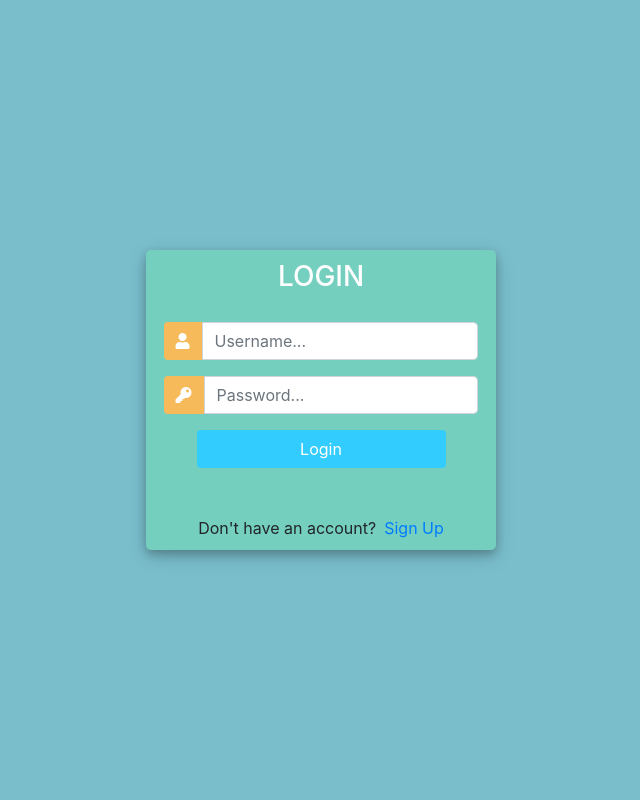
After one commit to bharathjinka09/djangoCRM, a Django app: template accounts/templates/accounts/login.html in a window 1280 px wide. The commit adds this page. Shown: the whole page, without its empty margins (319-959 px from the left). Run offline with Django 3.2, Linux system fonts and the light colour scheme; the template is opened without the code that fills it, so the values that code supplies are empty; some libraries are stand-ins or nearby versions.

Commit message:
User Registration and Login Authentication

```diff
--- /dev/null
+++ b/accounts/templates/accounts/login.html
@@ -0,0 +1,135 @@
+<!DOCTYPE html>
+<html>
+
+<head>
+	<title>Login</title>
+  	<meta name="viewport" content="width=device-width, initial-scale=1.0">
+
+	<link rel="stylesheet" href="https://stackpath.bootstrapcdn.com/bootstrap/4.1.3/css/bootstrap.min.css" integrity="sha384-MCw98/SFnGE8fJT3GXwEOngsV7Zt27NXFoaoApmYm81iuXoPkFOJwJ8ERdknLPMO" crossorigin="anonymous">
+	<script src="https://ajax.googleapis.com/ajax/libs/jquery/3.3.1/jquery.min.js"></script>
+	<link rel="stylesheet" href="https://use.fontawesome.com/releases/v5.6.1/css/all.css" integrity="sha384-gfdkjb5BdAXd+lj+gudLWI+BXq4IuLW5IT+brZEZsLFm++aCMlF1V92rMkPaX4PP" crossorigin="anonymous">
+
+
+	<style>
+		body,
+		html {
+			margin: 0;
+			padding: 0;
+			height: 100%;
+			background: #7abecc !important;
+		}
+		.user_card {
+			width: 350px;
+			margin-top: auto;
+			margin-bottom: auto;
+			background: #74cfbf;
+			position: relative;
+			display: flex;
+			justify-content: center;
+			flex-direction: column;
+			padding: 10px;
+			box-shadow: 0 4px 8px 0 rgba(0, 0, 0, 0.2), 0 6px 20px 0 rgba(0, 0, 0, 0.19);
+			-webkit-box-shadow: 0 4px 8px 0 rgba(0, 0, 0, 0.2), 0 6px 20px 0 rgba(0, 0, 0, 0.19);
+			-moz-box-shadow: 0 4px 8px 0 rgba(0, 0, 0, 0.2), 0 6px 20px 0 rgba(0, 0, 0, 0.19);
+			border-radius: 5px;
+
+		}
+
+		.form_container {
+			margin-top: 20px;
+		}
+
+		#form-title{
+			color: #fff;
+
+		}
+
+		.login_btn {
+			width: 100%;
+			background: #33ccff !important;
+			color: white !important;
+		}
+		.login_btn:focus {
+			box-shadow: none !important;
+			outline: 0px !important;
+		}
+		.login_container {
+			padding: 0 2rem;
+		}
+		.input-group-text {
+			background: #f7ba5b !important;
+			color: white !important;
+			border: 0 !important;
+			border-radius: 0.25rem 0 0 0.25rem !important;
+		}
+		.input_user,
+		.input_pass:focus {
+			box-shadow: none !important;
+			outline: 0px !important;
+		}
+
+		#messages{
+			background-color: grey;
+			color: #fff;
+			padding: 10px;
+			margin-top: 10px;
+		}
+	</style>
+
+</head>
+<body>
+	<div class="container h-100">
+		<div class="d-flex justify-content-center h-100">
+			<div class="user_card">
+				<div class="d-flex justify-content-center">
+
+
+					<h3 id="form-title">LOGIN</h3>
+				</div>
+				<div class="d-flex justify-content-center form_container">
+					<form method="POST" action="">
+						{% csrf_token %}
+						<div class="input-group mb-3">
+							<div class="input-group-append">
+								<span class="input-group-text"><i class="fas fa-user"></i></span>
+							</div>
+							<input type="text" name="username" placeholder="Username..." class="form-control">
+						</div>
+						<div class="input-group mb-2">
+							<div class="input-group-append">
+								<span class="input-group-text"><i class="fas fa-key"></i></span>
+							</div>
+								<input type="password" name="password" placeholder="Password..." class="form-control" >
+						</div>
+
+							<div class="d-flex justify-content-center mt-3 login_container">
+				 				<input class="btn login_btn" type="submit" value="Login">
+				   			</div>
+					</form>
+
+				</div>
+				<br>
+				{% include 'partials/messages.html' %}
+
+				<div class="mt-4">
+					<div class="d-flex justify-content-center links">
+						Don't have an account? <a href="{% url 'register' %}" class="ml-2">Sign Up</a>
+					</div>
+
+				</div>
+			</div>
+		</div>
+	</div>
+
+	<script src="https://stackpath.bootstrapcdn.com/bootstrap/4.3.1/js/bootstrap.min.js" integrity="sha384-JjSmVgyd0p3pXB1rRibZUAYoIIy6OrQ6VrjIEaFf/nJGzIxFDsf4x0xIM+B07jRM" crossorigin="anonymous"></script>
+
+	<script type="text/javascript">
+			window.setTimeout(function() {
+			    $(".alert").fadeTo(500, 0).slideUp(500, function(){
+			        $(this).remove();
+			    });
+			}, 3000);
+	</script>
+</body>
+
+</html>
--- a/accounts/urls.py
+++ b/accounts/urls.py
@@ -2,6 +2,10 @@ from django.urls import path
 from .import views
 
 urlpatterns = [
+    path('register/', views.registerPage, name='register'),
+    path('login/', views.loginPage, name='login'),
+    path('logout/', views.logoutUser, name='logout'),
+
     path('', views.home, name='home'),
     path('products/', views.products, name='products'),
     path('customer/<str:pk>/', views.customer, name='customer'),
```
Also changed, not shown: accounts/forms.py (+8 -1 lines), accounts/templates/accounts/navbar.html (+11 -0 lines), accounts/templates/accounts/register.html (added, +153 -0 lines), accounts/views.py (+55 -1 lines), db.sqlite3.
